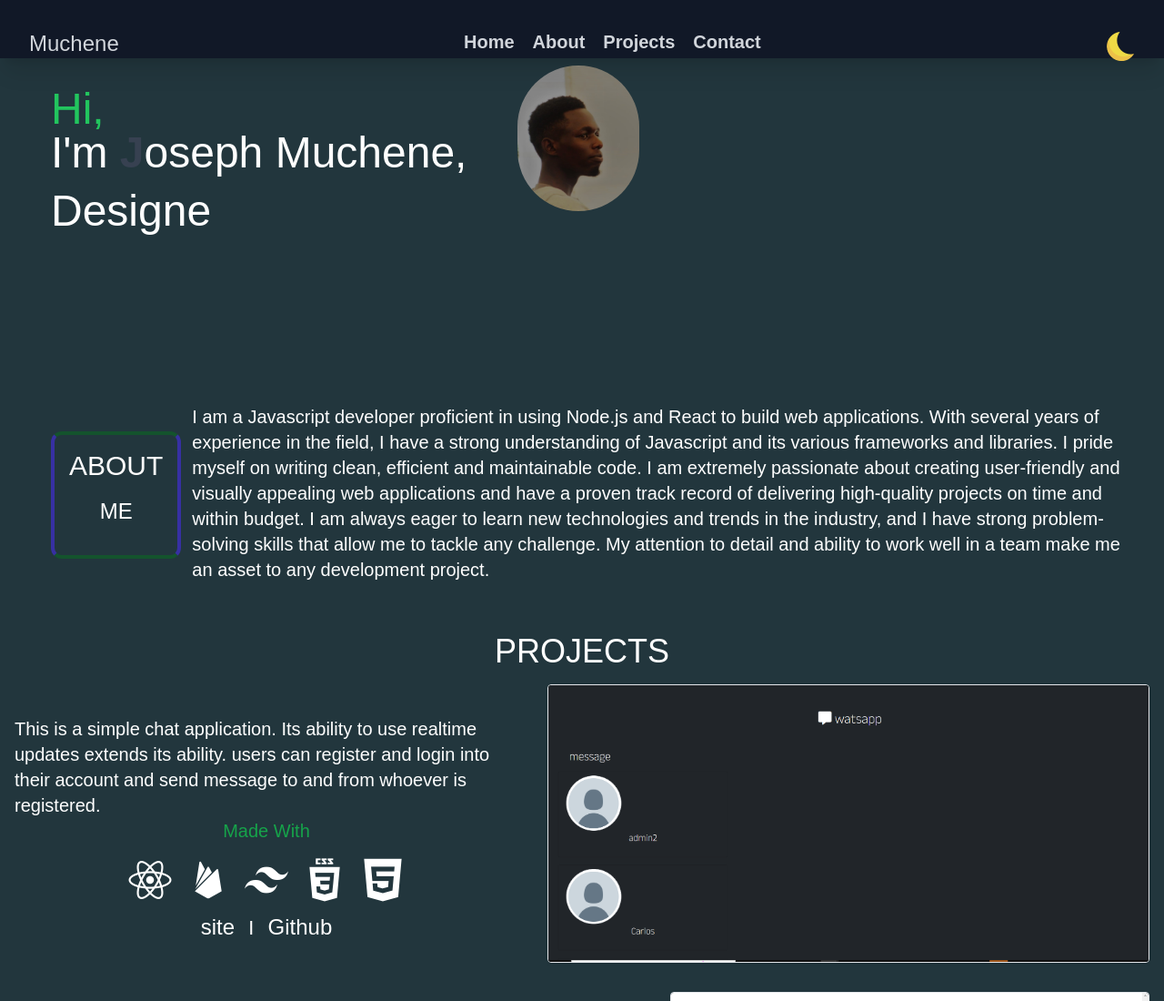
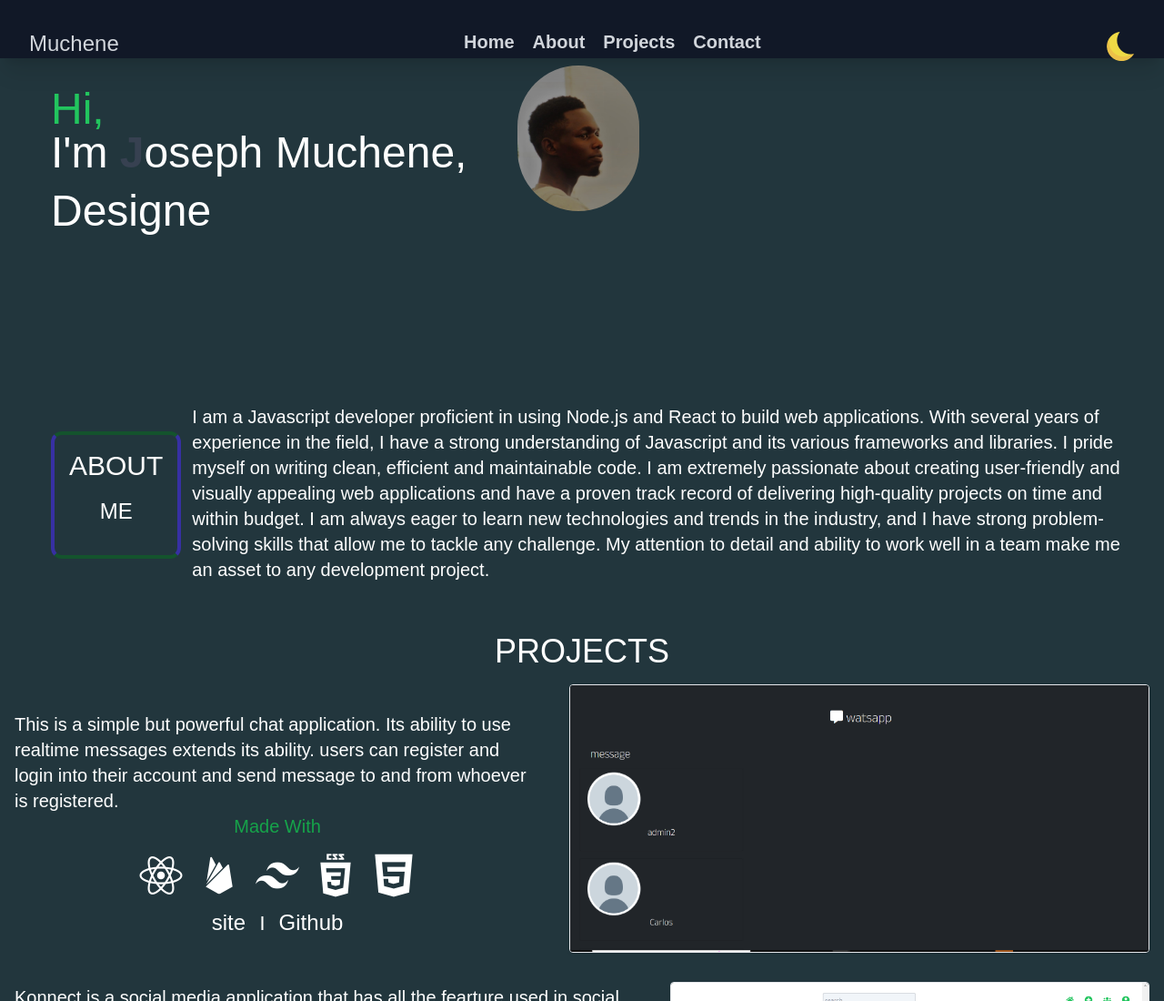
Before and after one commit to joseph-muchene/portfolio, a website: page index.html in a window 1280 px wide. Shown: the top 1100 px of the page at 91% size. Drawn offline with nearby package versions, Linux system fonts and the light colour scheme; a web font is replaced by a local one.

Commit message:
few change on project description

```diff
--- a/index.html
+++ b/index.html
@@ -325,9 +325,10 @@
 
         <div class="flex flex-col justify-center items-center">
           <p class="text-white text-xl md:mt-3 mr-4 ml-4">
-            This is a simple chat application. Its ability to use realtime
-            updates extends its ability. users can register and login into their
-            account and send message to and from whoever is registered.
+            This is a simple but powerful chat application. Its ability to use
+            realtime messages extends its ability. users can register and login
+            into their account and send message to and from whoever is
+            registered.
           </p>
 
           <h1 class="capitalize text-green-600 text-xl">Made with</h1>
```
